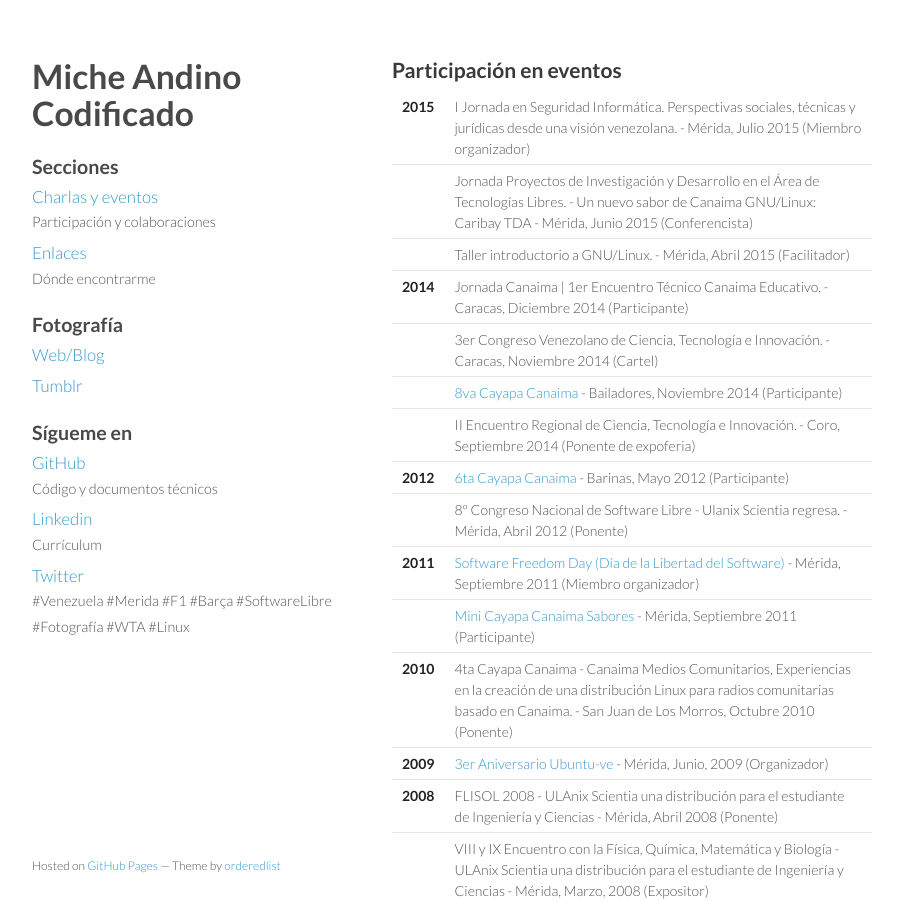
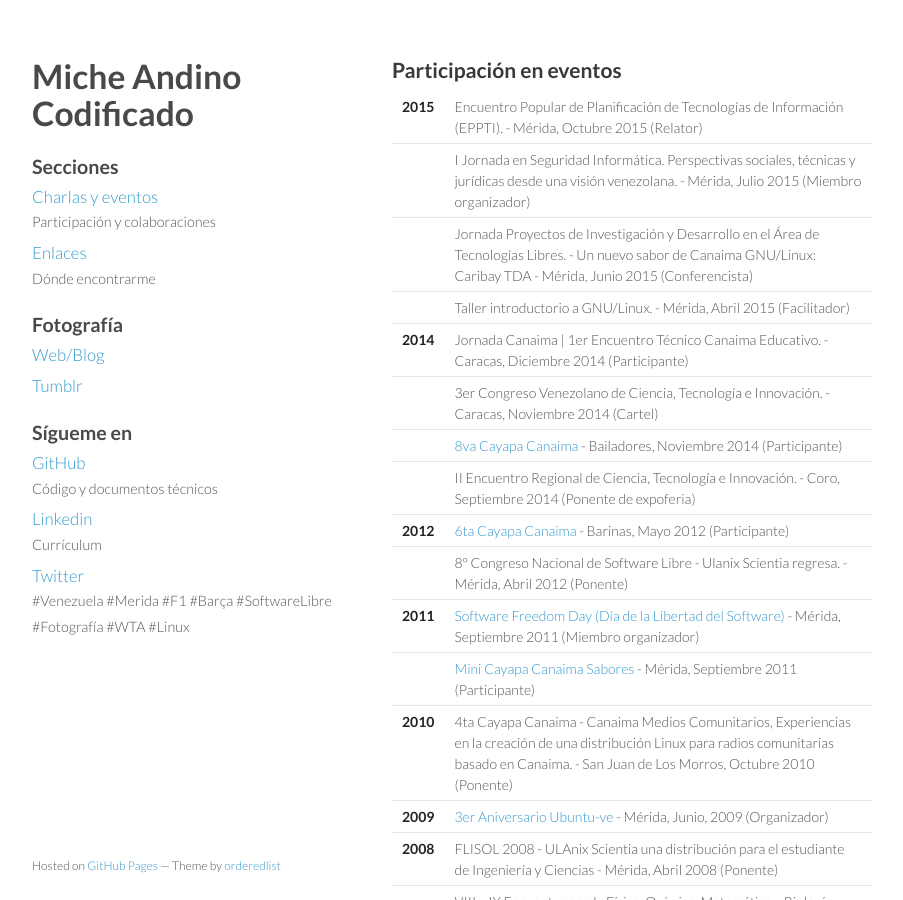
Before and after one commit to davidhdz/davidhdz.github.io, a Jekyll site: the page built from charlas.html, in a window 1280 px wide and 900 px high. Shown: the whole window, without its empty margins (178-1081 px from the left). Built offline with Jekyll 4.4.1, drawn with Linux system fonts in a browser that asks for light colours; nearby versions of some CDN libraries; Markdown is read by kramdown in place of the engine named in the settings; comment, search, counter and statistics services are not loaded.

Commit message:
Se agrega la participación en el Encuentro Popular de Planificación de Tecnologías de Información

```diff
--- a/charlas.html
+++ b/charlas.html
@@ -9,6 +9,10 @@ title: Charlas y eventos
 <tbody>
 <tr>
   <td style="vertical-align: top;"><strong>2015</strong></td>
+  <td>Encuentro Popular de Planificación de Tecnologías de Información (EPPTI). - Mérida, Octubre 2015 (Relator)</td>
+</tr>
+<tr>
+  <td> </td>
   <td>I Jornada en Seguridad Informática. Perspectivas sociales, técnicas y jurídicas desde una visión venezolana. - Mérida, Julio 2015 (Miembro organizador)</td>
 </tr>
 <tr>
```
